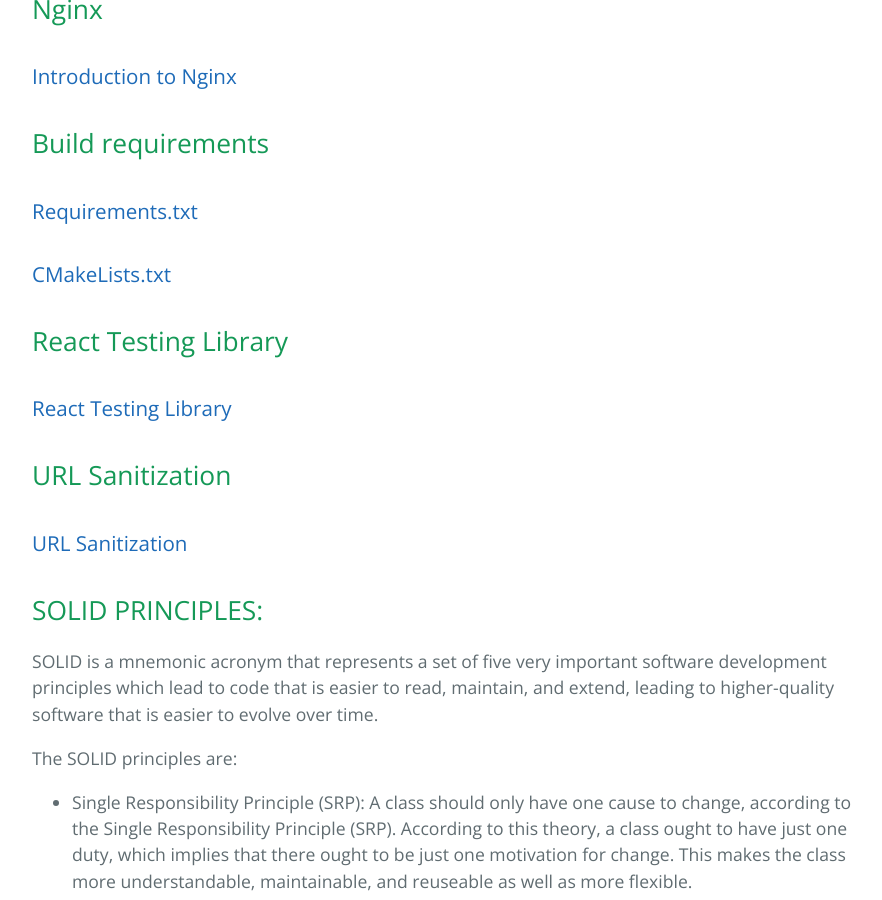
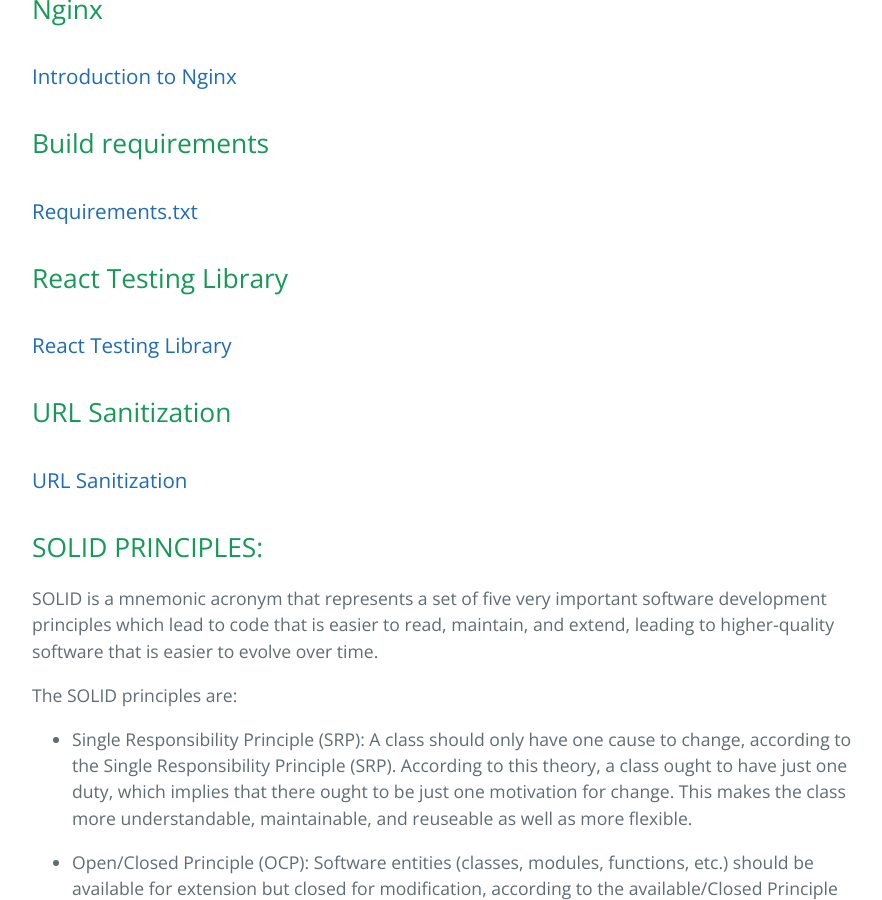
Before and after one commit to learning-software-engineering/learning-software-engineering.github.io, a Jekyll site: the page built from Topics/Development_Process.md, in a window 1280 px wide and 900 px high, scrolled down 1063 px. Shown: the whole window, without its empty margins (192-1074 px from the left). Built offline with Jekyll 4.4.1, drawn with Linux system fonts in a browser that asks for light colours; our own code applies the rules of GitHub Pages for plain Markdown files.

Commit message:
Revert "Update the README.md and Development_Process.md"
This reverts commit 308511e82d34209dbc338aae8428b3a024accc76.

```diff
--- a/Topics/Development_Process.md
+++ b/Topics/Development_Process.md
@@ -28,8 +28,6 @@
 ## Build requirements
 
 ### [Requirements.txt](./Development_Process/Build_Requirements/Requirements_txt.md)
-
-### [CMakeLists.txt](./Development_Process/Build_Requirements/CMakeLists_txt.md)
 
 ## React Testing Library
 
```
Also changed, not shown: README.md.
